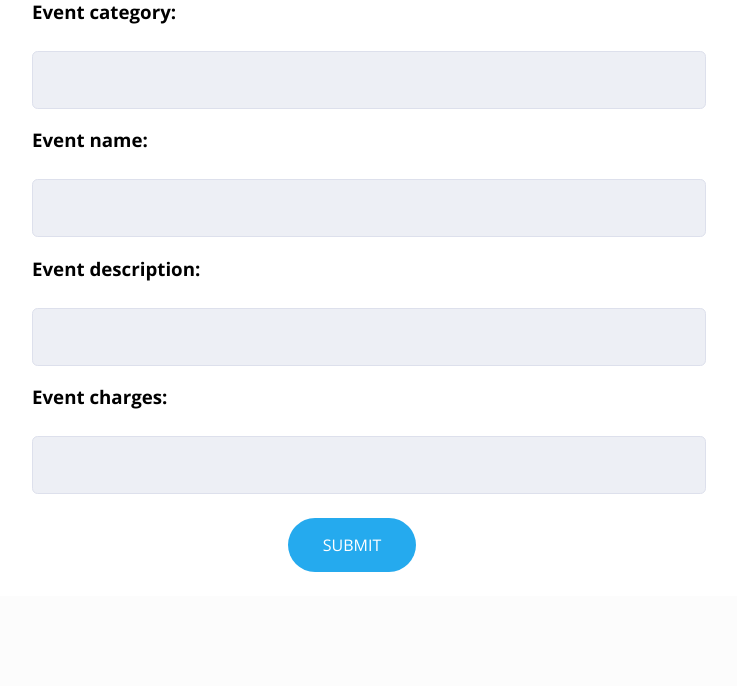
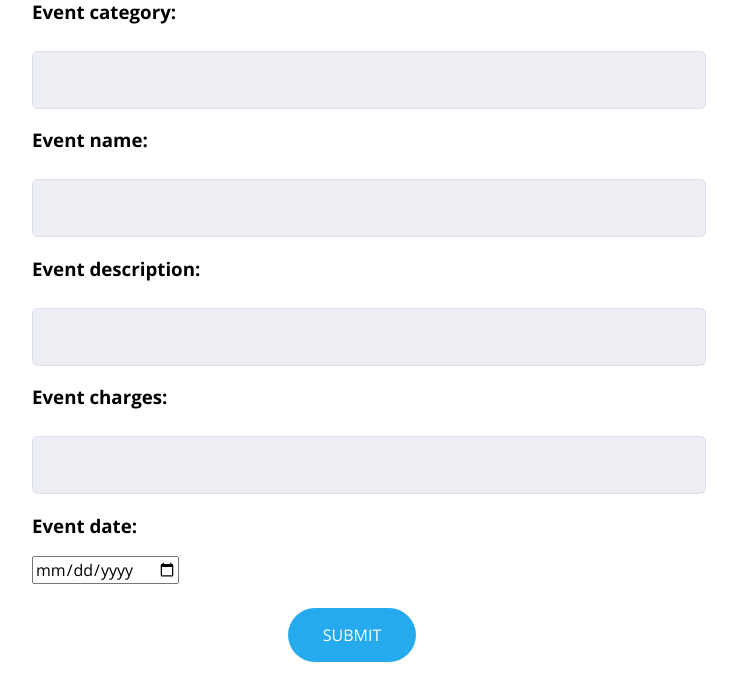
Before and after one commit to Alabee/event_hive, a Django app: page /events/event_details/ in a window 1280 px wide. Shown: the part 488-1174 px from the top of the page, without its empty margins (288-1025 px from the left). Before the commit the page ends 1060 px from the top, so only its background shows below. Run offline with Django 3.2, Linux system fonts and the light colour scheme.

Commit message:
Addition of event_date field

```diff
--- a/event_details/forms.py
+++ b/event_details/forms.py
@@ -3,5 +3,6 @@ from django import forms
 class Event_details_form(forms.Form):
 	event_category= forms.CharField(max_length=2)
 	event_name= forms.CharField(max_length = 255)
-	event_description= forms.CharField(max_length = 1000)
+	event_description= forms.Textarea()
 	event_charges=forms.CharField(max_length = 255)
+	event_date = forms.DateField()
--- a/event_details/models.py
+++ b/event_details/models.py
@@ -4,8 +4,9 @@ from django.db import models
 class Event_details(models.Model):
 	event_category = models.CharField(max_length=2)
 	event_name = models.CharField(max_length = 255)
-	event_description = models.CharField(max_length = 1000)
+	event_description = models.TextField()
 	event_charges = models.CharField(max_length = 255)
+	event_date = models.DateField()
 
 	def __str__(self):
 		return self.event_name + '-' + self.event_description
--- a/event_details/templates/event_details/event_details_form.html
+++ b/event_details/templates/event_details/event_details_form.html
@@ -27,8 +27,10 @@
 		<div id="form">
 			<div class="wrapper_skinny">
 				<form action="{% url 'event_details_form' %}" method="POST"> {% csrf_token %}
+					<div class="field">
 					<h3><label for="category">Event category: </label></h3>
 					<input type="text" size="60" name="category">
+					</div>
 
 					<h3><label for="event_name">Event name: </label></h3>
 					<input type="text" size="60" name="event_name">
@@ -39,6 +41,11 @@
 					<h3><label for="charges">Event charges: </label></h3>
 					<input type="text" size="60" name="charges">
 
+					<div class="field">
+					<h3><label for="date">Event date: </label></h3>
+					<input type="date" size="60" name="date">
+					</div>
+
 					<div class="actions">
 						<input type="submit" class="button button_highlight button_block" value= "SUBMIT">
 					</div>
--- a/event_details/templates/event_details/events.html
+++ b/event_details/templates/event_details/events.html
@@ -5,5 +5,6 @@
 	<h2>Event name: {{i.event_name}}</h2>
 	<h2>Event description: {{i.event_description}}</h2>
 	<h2>Event charges: {{i.event_charges}}</h2>
+	<h2>Event date: {{i.event_date}}</h2>
 	{% endfor %}
 {% endblock %}
--- a/event_details/views.py
+++ b/event_details/views.py
@@ -12,12 +12,13 @@ def event_details(request):
 	if request.method == 'POST':
 		form = Event_details_form(request.POST)
 		if form.is_valid():
-			event_category = request.POST.get('category')
-			event_name= request.POST.get('event_name')
-			event_description= request.POST.get('description')
-			event_charges= request.POST.get('charges')
+			event_category = request.POST.get('category','')
+			event_name= request.POST.get('event_name','')
+			event_description= request.POST.get('description','')
+			event_charges= request.POST.get('charges','')
+			event_date = request.POST.get('date','')
 
-			event_details = Event_details(event_category = event_category, event_name = event_name, event_description = event_description, event_charges = event_charges)
+			event_details = Event_details(event_category = event_category, event_name = event_name, event_description = event_description, event_charges = event_charges, event_date = date)
 			event_details.save()
 
 			return HttpResponse("<h2>Success</h2>")
--- a/home/views.py
+++ b/home/views.py
@@ -2,5 +2,4 @@ from django.shortcuts import render, render_to_response
 from event_details.models import Event_details
 # Create your views here.
 def index(request):
-	#events = Event_details.objects.all()
-	return render_to_response('home/home.html', {'content ': 'HEEEEEEY'})
+	return render_to_response('home/home.html', {'content ': Event_details.objects.all()})
```
Also changed, not shown: home/templates/home/home.html (+6 -1 lines), db.sqlite3, event_details/migrations/0008_auto_20171024_1206.py (added).
